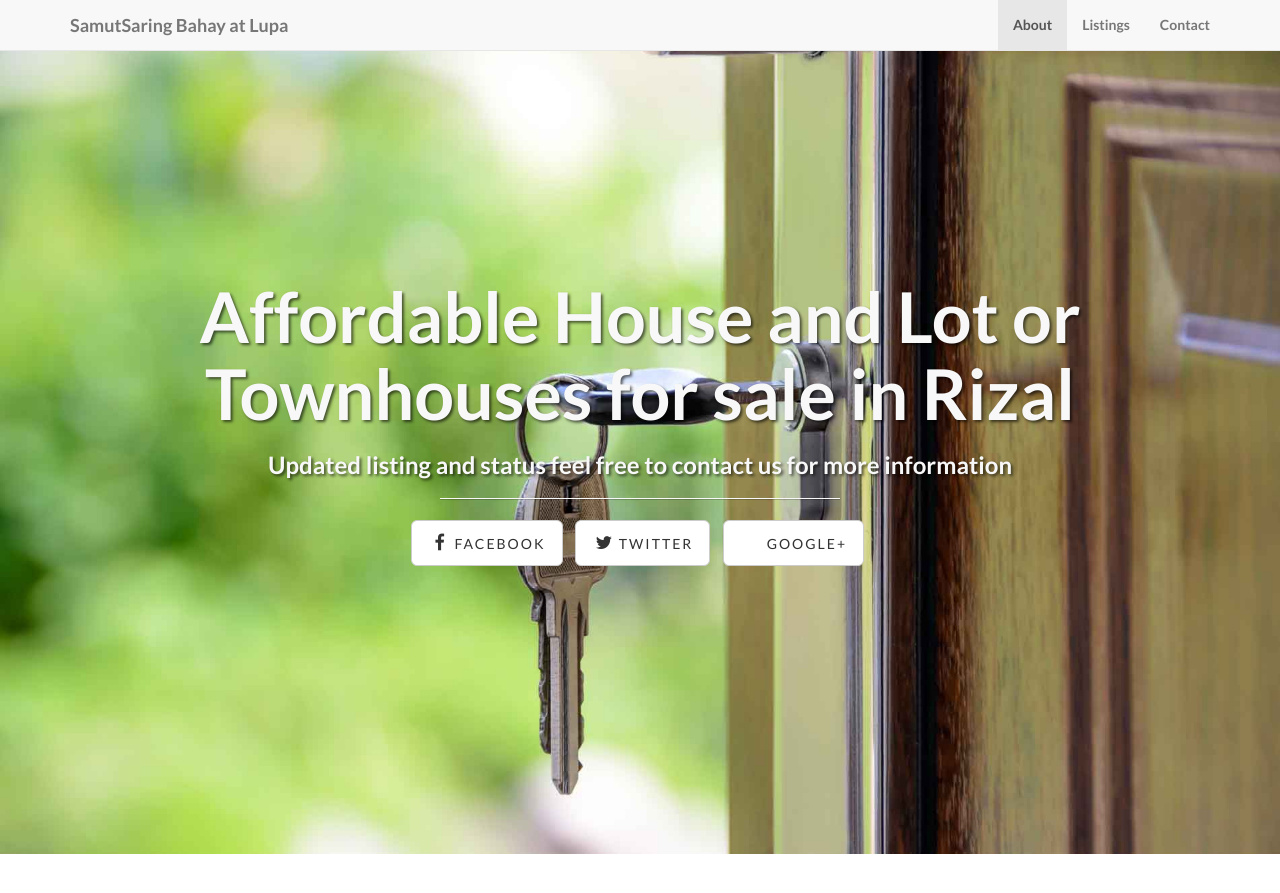
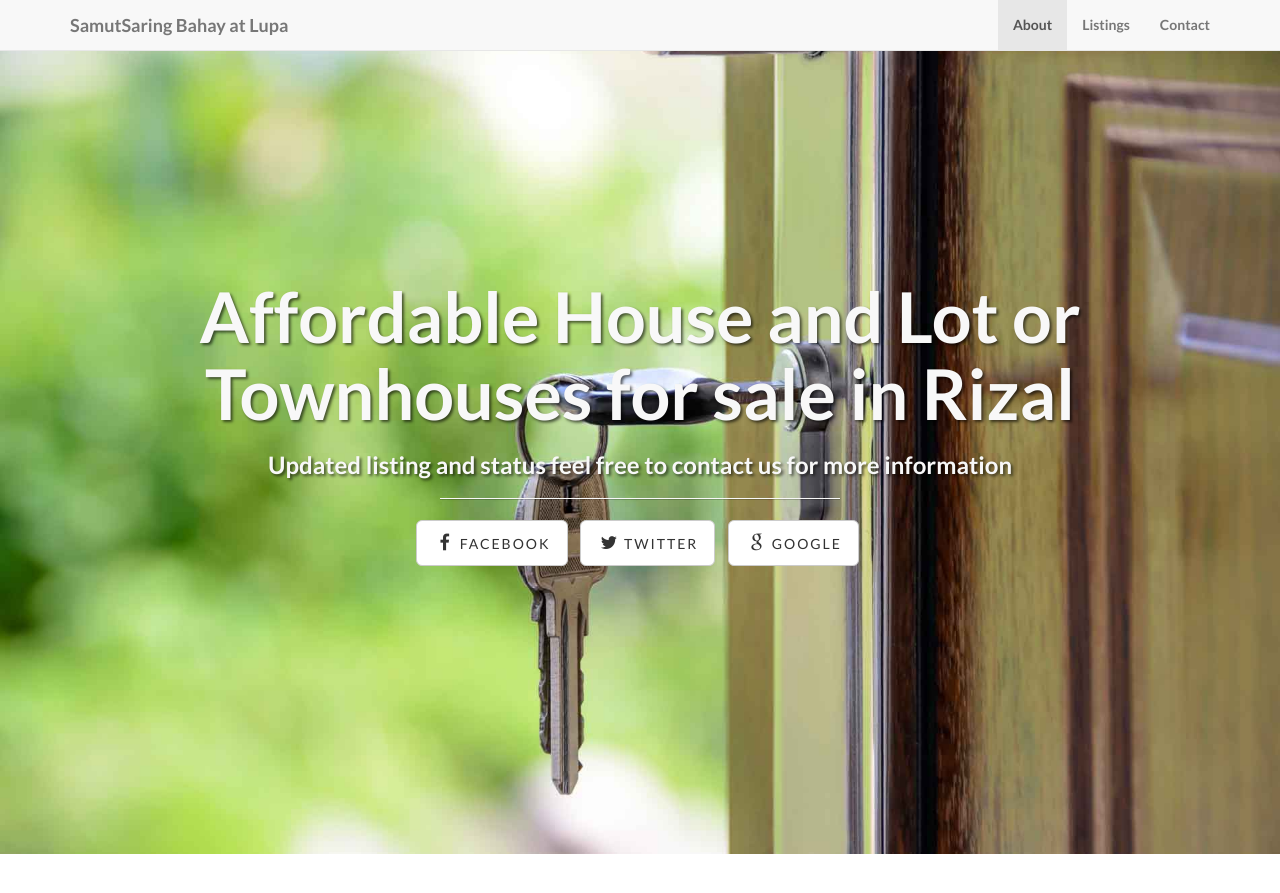
Before and after one commit to oscariotes/EQ-Lead-Gen, a Jekyll site: the page built from index.html, in a window 1280 px wide and 900 px high. Shown: the top 893 px of the window. Built offline with Jekyll 4.4.1, drawn with Linux system fonts in a browser that asks for light colours.

```diff
--- a/_config.yml
+++ b/_config.yml
@@ -32,5 +32,5 @@ social:
   - title: twitter
     url: https://twitter.com/samutsarihub
 
-  - title: google+
+  - title: google
     url: https://plus.google.com/b/104221817068710997861/
```
